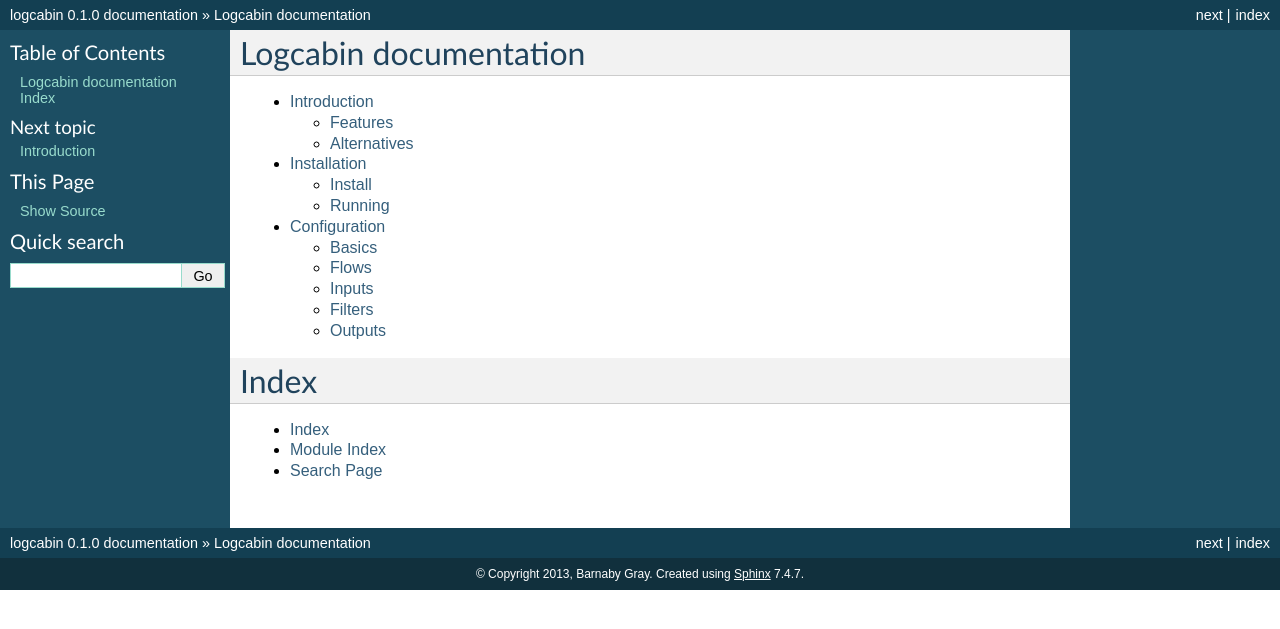
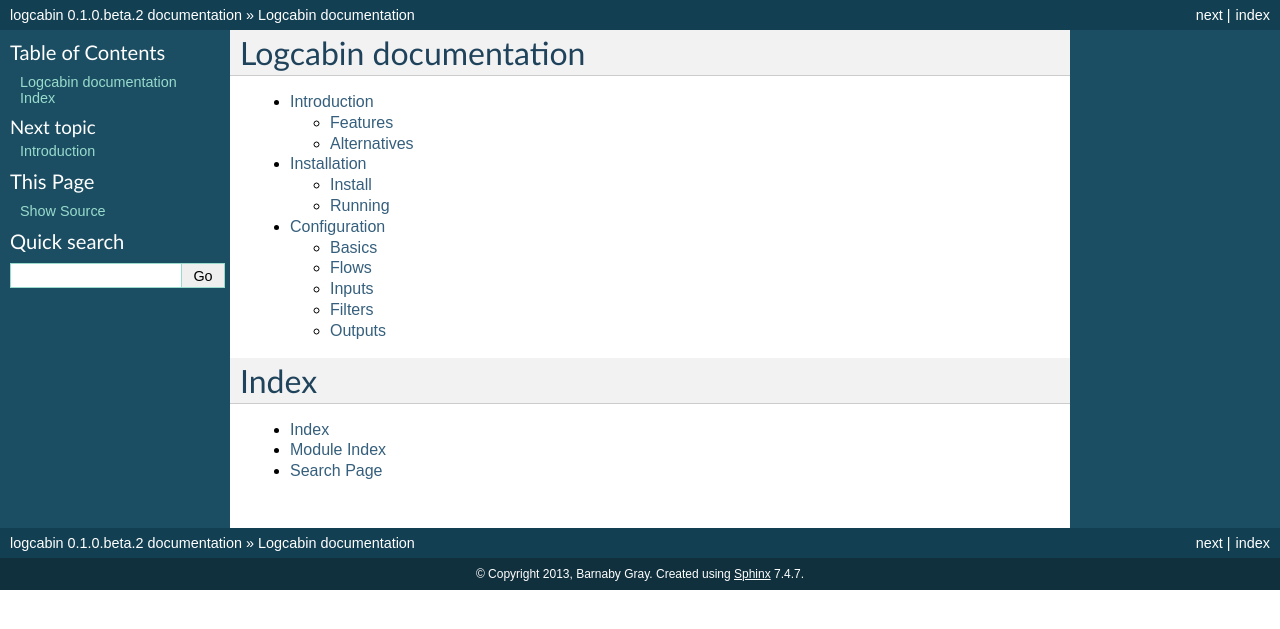
Before and after one commit to artirix/logcabin, a Sphinx documentation site: the page built from docs/index.rst, in a window 1280 px wide. Shown: the top 629 px of the page. Built offline with Sphinx 7.4.7, drawn with Linux system fonts in a browser that asks for light colours; part of the change alters nothing that is shown.

Commit message:
Pull docs version from package

```diff
--- a/docs/conf.py
+++ b/docs/conf.py
@@ -17,6 +17,7 @@ import sys, os
 # add these directories to sys.path here. If the directory is relative to the
 # documentation root, use os.path.abspath to make it absolute, like shown here.
 sys.path.insert(0, os.path.abspath('..'))
+from logcabin import __version__
 
 # -- General configuration -----------------------------------------------------
 
@@ -48,9 +49,9 @@ copyright = u'2013, Barnaby Gray'
 # built documents.
 #
 # The short X.Y version.
-version = '0.1.0'
+version = '.'.join(str(x) for x in __version__[0:2])
 # The full version, including alpha/beta/rc tags.
-release = '0.1.0'
+release = '.'.join(str(x) for x in __version__)
 
 # The language for content autogenerated by Sphinx. Refer to documentation
 # for a list of supported languages.
```
